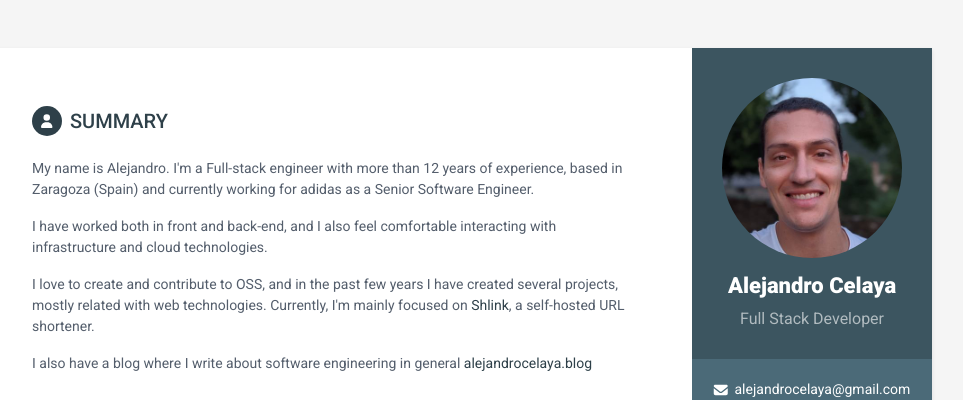
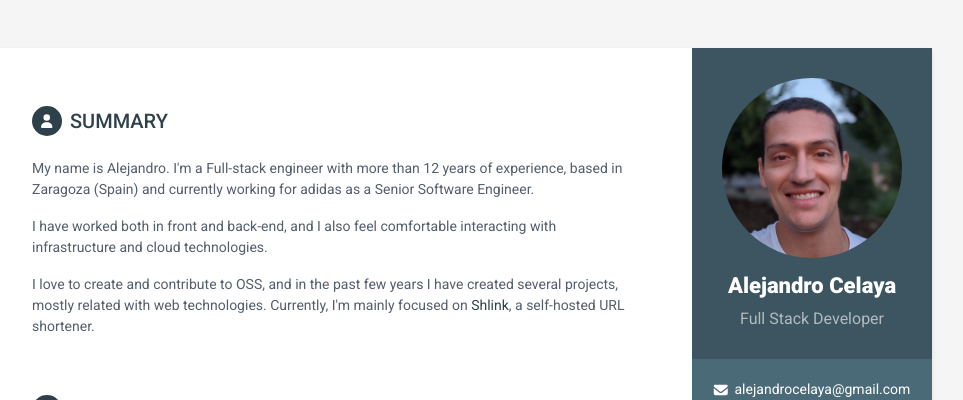
Before and after one commit to acelaya/professional-resume, a plain HTML site: page index.html in a window 1280 px wide. Shown: the top 400 px of the page, without its empty margins (188-1151 px from the left). Drawn offline with Linux system fonts and the light colour scheme.

Commit message:
Removed reference to blog in summary as it is already in projects

```diff
--- a/index.html
+++ b/index.html
@@ -69,7 +69,6 @@
                     <p>My name is Alejandro. I'm a Full-stack engineer with more than 12 years of experience, based in Zaragoza (Spain) and currently working for adidas as a Senior Software Engineer.</p>
                     <p>I have worked both in front and back-end, and I also feel comfortable interacting with infrastructure and cloud technologies.</p>
                     <p>I love to create and contribute to OSS, and in the past few years I have created several projects, mostly related with web technologies. Currently, I'm mainly focused on <a href="https://shlink.io" target="_blank">Shlink</a>, a self-hosted URL shortener.</p>
-                    <p>I also have a blog where I write about software engineering in general <a href="https://alejandrocelaya.blog" target="_blank">alejandrocelaya.blog</a></p>
                 </div>
             </section>
 
```
